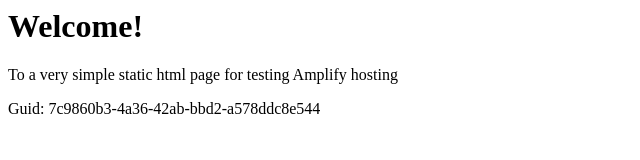
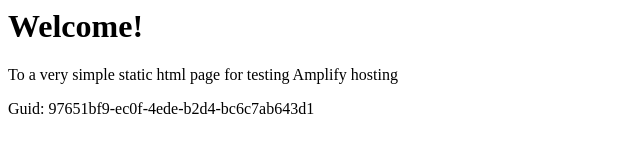
Before and after one commit to aws-aemilia-iad/Github-PR-Commit-Integration-Test-DoNotTouch-GithubWebhookPreviewCanaryTest-v1-gamma-us-east-1, a website: page src/index.html in a window 1280 px wide. Shown: the full height of the page, 0-640 px from the left. Drawn offline with Linux system fonts and the light colour scheme.

Commit message:
commit from integ tests

```diff
--- a/src/index.html
+++ b/src/index.html
@@ -12,6 +12,6 @@
 <body>
     <h1>Welcome!</h1>
     <p>To a very simple static html page for testing Amplify hosting</p>
-    <p>Guid: 7c9860b3-4a36-42ab-bbd2-a578ddc8e544</p></body>
+    <p>Guid: 97651bf9-ec0f-4ede-b2d4-bc6c7ab643d1</p></body>
 
 </html>
```
